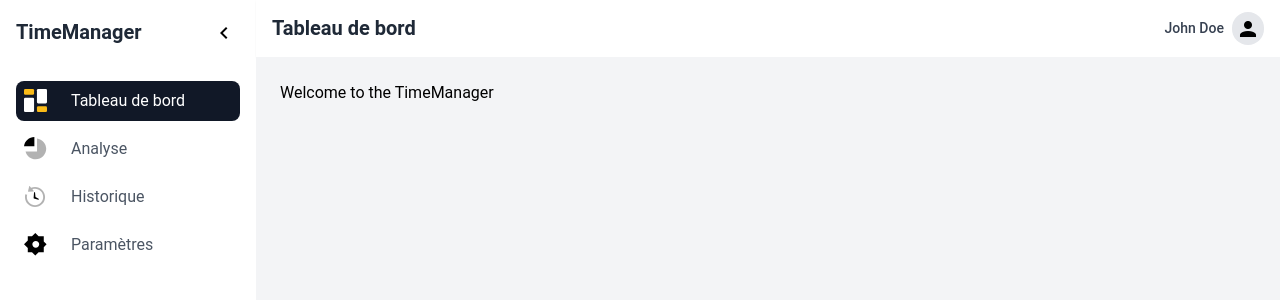
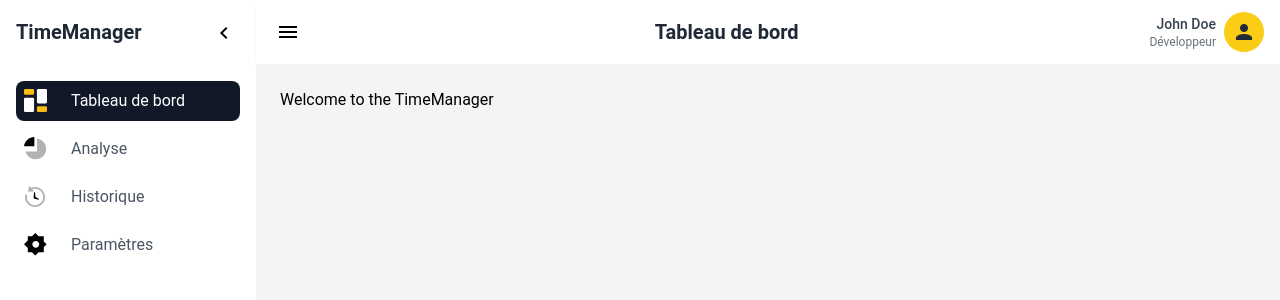
Before and after one commit to PikPakPik/T-POO-700-NAN_2, a Nuxt app in the folder frontend/: page / in a window 1280 px wide. Shown: the top 300 px of the page. Built offline with nearby package versions, Linux system fonts and the light colour scheme.

Commit message:
Improve profile

```diff
--- a/frontend/layouts/default.vue
+++ b/frontend/layouts/default.vue
@@ -64,8 +64,11 @@
     <!-- Main content -->
     <div class="flex-1 flex flex-col">
       <!-- Header -->
-      <header class="bg-white shadow-sm">
+       <header class="bg-white shadow-sm">
         <div class="flex items-center justify-between px-4 py-3">
+          <button @click="toggleSidebar" class="p-1 rounded-full hover:bg-gray-200">
+            <v-icon icon="mdi-menu" />
+          </button>
           <h2 class="text-xl font-semibold text-gray-800">
             {{ headerTitle }}
           </h2>
@@ -75,9 +78,12 @@
                 @click="toggleUserMenu"
                 class="flex items-center space-x-2 rounded-full hover:bg-gray-200 transition-all duration-300 ease-in-out"
               >
-                <span class="text-sm font-medium text-gray-700">John Doe</span>
-                <div class="p-1 rounded-full bg-gray-200 hover:bg-gray-300">
-                  <v-icon icon="mdi-account" />
+                <div class="flex flex-col items-end">
+                  <span class="text-sm font-medium text-gray-700">John Doe</span>
+                  <span class="text-xs text-gray-500">Développeur</span>
+                </div>
+                <div class="w-10 h-10 rounded-full bg-yellow-400 flex items-center justify-center">
+                  <v-icon icon="mdi-account" class="text-gray-800" />
                 </div>
               </button>
               <transition
@@ -105,6 +111,7 @@
           </div>
         </div>
       </header>
+
 
       <!-- Page content -->
       <main class="flex-1 p-6 bg-gray-100">
```
